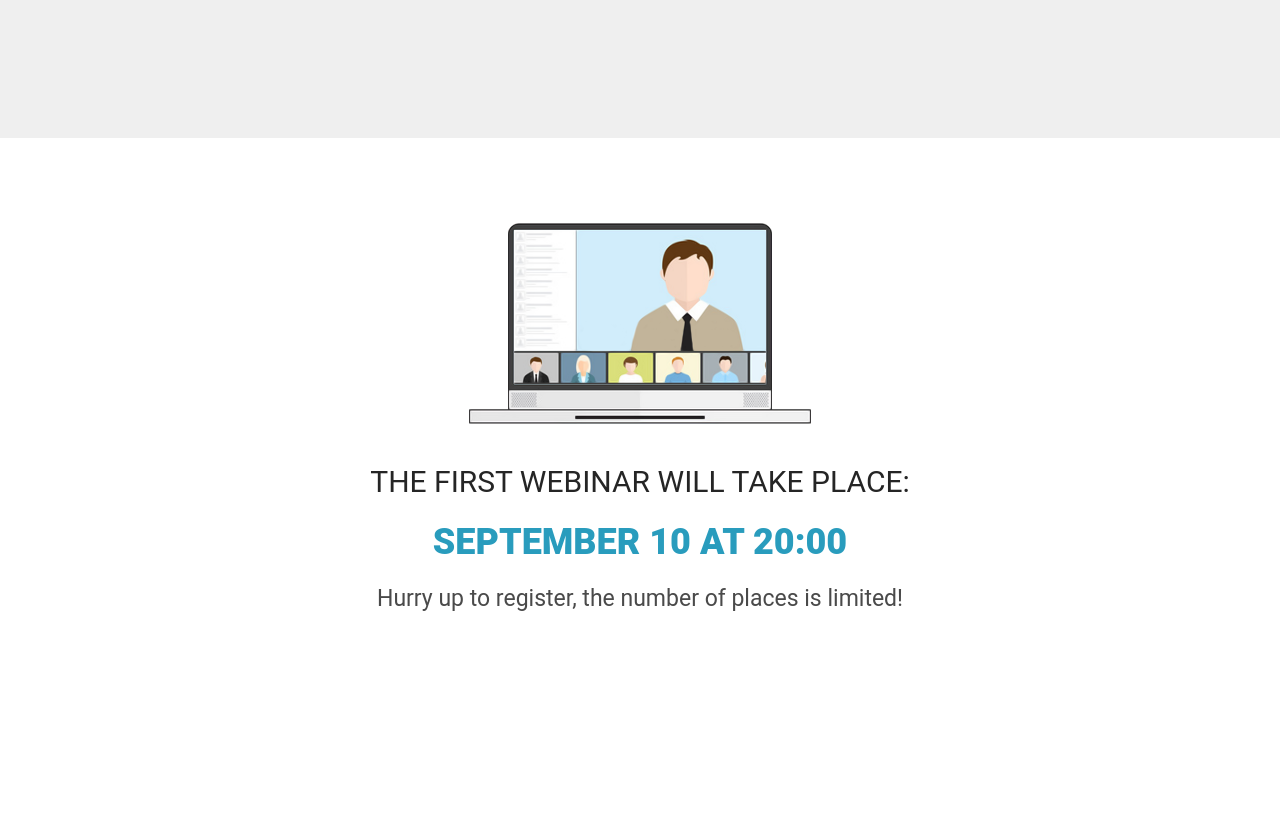
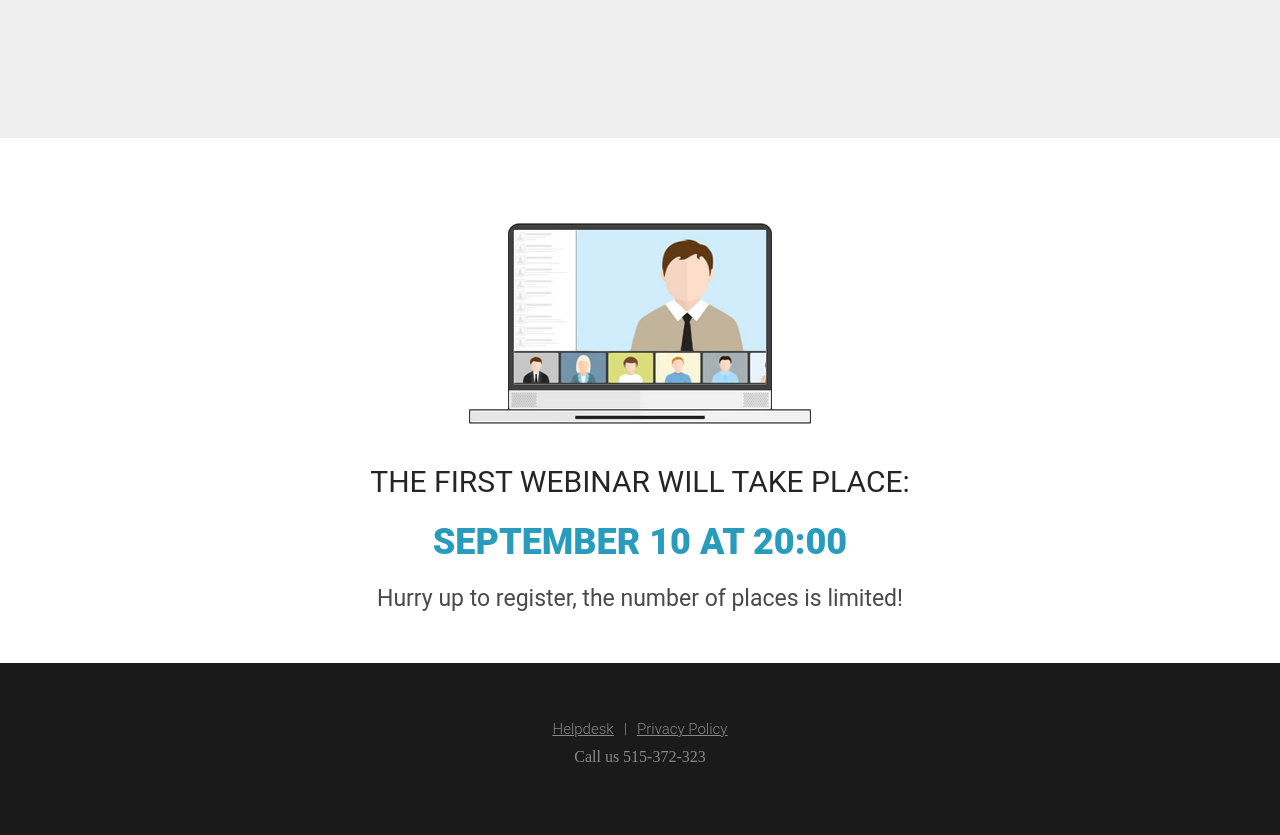
Before and after one commit to Darya220601/Custorer-Web-Site, a plain HTML site: page project-folder/index.html in a window 1280 px wide. Shown: the part 3138-3973 px from the top of the page. Before the commit the page ends 3801 px from the top, so only its background shows below. Drawn offline with Linux system fonts and the light colour scheme.

Commit message:
01-completed the landing

```diff
--- a/project-folder/css/style.css
+++ b/project-folder/css/style.css
@@ -305,6 +305,7 @@ h2.title {
 .webinar {
     padding: 85px 0 51px 0;
     text-align: center;
+    min-height: 511px;
 }
 
 .webinar .first_webinar_title {
@@ -337,3 +338,39 @@ h2.title {
     font-style: normal;
     font-weight: 400;
 }
+
+footer {
+    text-align: center;
+    min-height: 169px;
+    background-color: #1A1A1A;
+    color: #888;
+    padding: 57px 0 69px 0;
+
+}
+
+footer .footer_hrefs {
+    display: flex;
+    align-items: center;
+    justify-content: center;
+    font-family: Roboto;
+    font-size: 15px;
+    font-style: normal;
+    font-weight: 300;
+    text-decoration-line: underline;
+}
+
+footer a {
+    color: #888;
+}
+
+.divider {
+    font-family: Roboto;
+    font-size: 15px;
+    font-style: normal;
+    font-weight: 300;
+    margin: 0 10px;
+}
+
+footer .footer_text {
+    margin-top: 10px;
+}
--- a/project-folder/index.html
+++ b/project-folder/index.html
@@ -89,9 +89,10 @@
         play –
         to get your website to appear on the first page of search results!
         <br><br>
-        <span>Will teach you how to make your site attractive to search engines and advise you on how to get it to the top
-        pages,
-        surpassing all competitors.</span>
+        <span>Will teach you how to make your site attractive to search engines and advise you on how to get it to the
+          top
+          pages,
+          surpassing all competitors.</span>
         <img src="img/bg/woman_bg.png" alt="women" class="optimization_img">
       </div>
     </div>
@@ -138,7 +139,8 @@
   <section class="gift">
     <div class="container">
       <img src="icons/gift.png" alt="gift" class="gift_img">
-      <div class="gift_text">Bonuses and gifts are provided for all intensive participants. Click <br> the button below, take part in the webinars and collect your prize upon <br> completion of the training!</div>
+      <div class="gift_text">Bonuses and gifts are provided for all intensive participants. Click <br> the button below,
+        take part in the webinars and collect your prize upon <br> completion of the training!</div>
       <button class="gift_btn">
         Sign up for the intensive!
       </button>
@@ -152,6 +154,16 @@
       <div class="third_webinar_title">Hurry up to register, the number of places is limited!</div>
     </div>
   </section>
+  <footer>
+    <div class="container">
+      <div class="footer_hrefs">
+        <a href="https://www.linkedin.com/in/daria-daneika/">Helpdesk</a>
+        <div class="divider">|</div>
+        <a href="https://www.linkedin.com/in/daria-daneika/">Privacy Policy</a>
+      </div>
+      <div class="footer_text">Call us 515-372-323</div>
+    </div>
+  </footer>
 </body>
 
 </html>
```
